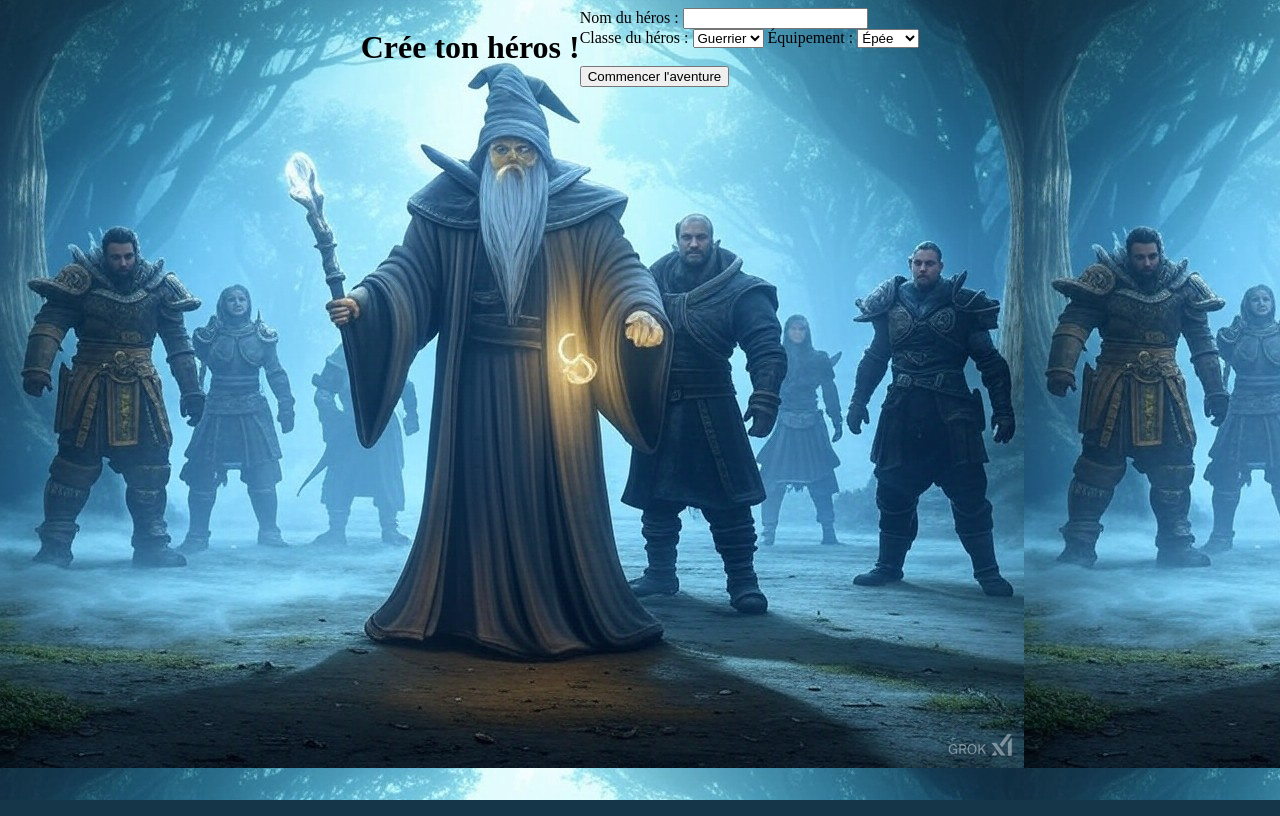
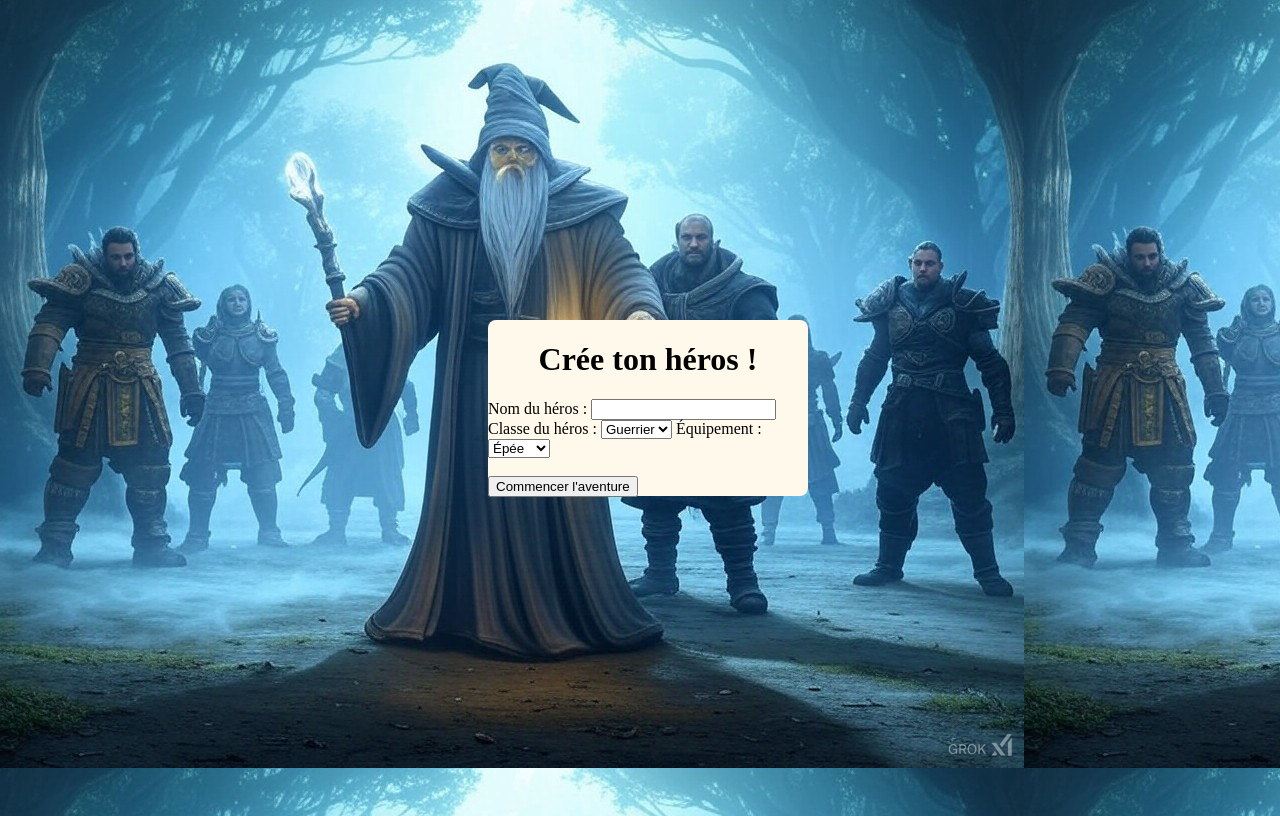
Before and after one commit to Arinfo-DWWM-2024-2025-DB/MiniRPG, a PHP site: page /hero.php in a window 1280 px wide. Run offline with PHP 8.4, Linux system fonts and the light colour scheme; data comes from the database, SQL or seed files in the repository.

Commit message:
css added

```diff
--- a/css/hero.css
+++ b/css/hero.css
@@ -1,9 +1,19 @@
 body {
     background-image: url('../assets/Images/1881660227352678400.jpg');
+    width: 100%;
+    height: 100vh;
+    display: flex;
+    justify-content: center;
+    align-items: center;
 }
 
 .formContainer {
     display: flex;
     justify-content: center;
     align-items: center;
+    flex-direction: column;
+    height: 22vh;
+    background-color: #FFF9EB;
+    width: 25vw;
+    border-radius: 8px;
 }
--- a/hero.php
+++ b/hero.php
@@ -50,7 +50,8 @@ try {
     <meta charset="UTF-8">
     <meta name="viewport" content="width=device-width, initial-scale=1.0">
     <title>Création d'un personnage</title>
-<link rel="stylesheet" href="css/hero.css"
+<link rel="stylesheet" href="/css/hero.css">
+
 </head>
 
 <body>
```
